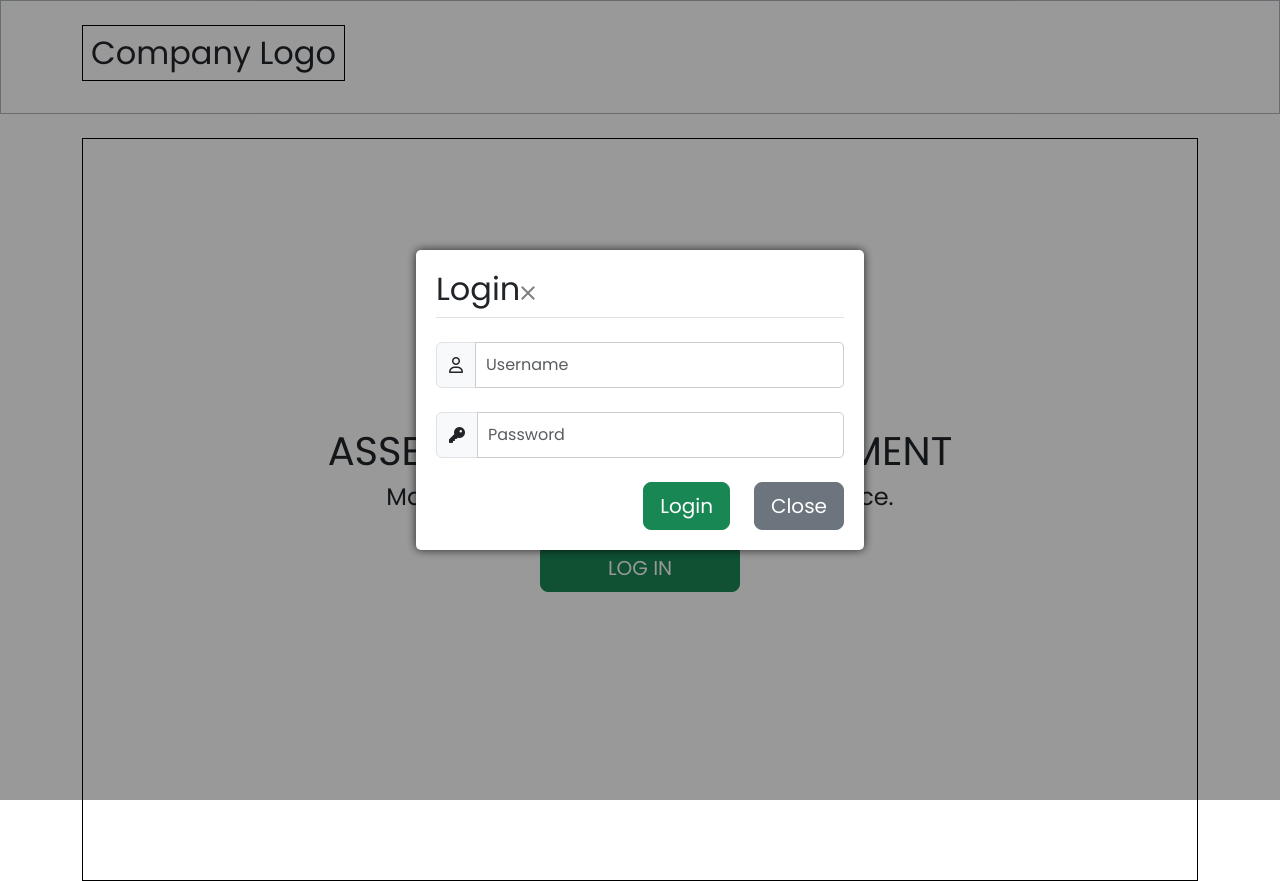
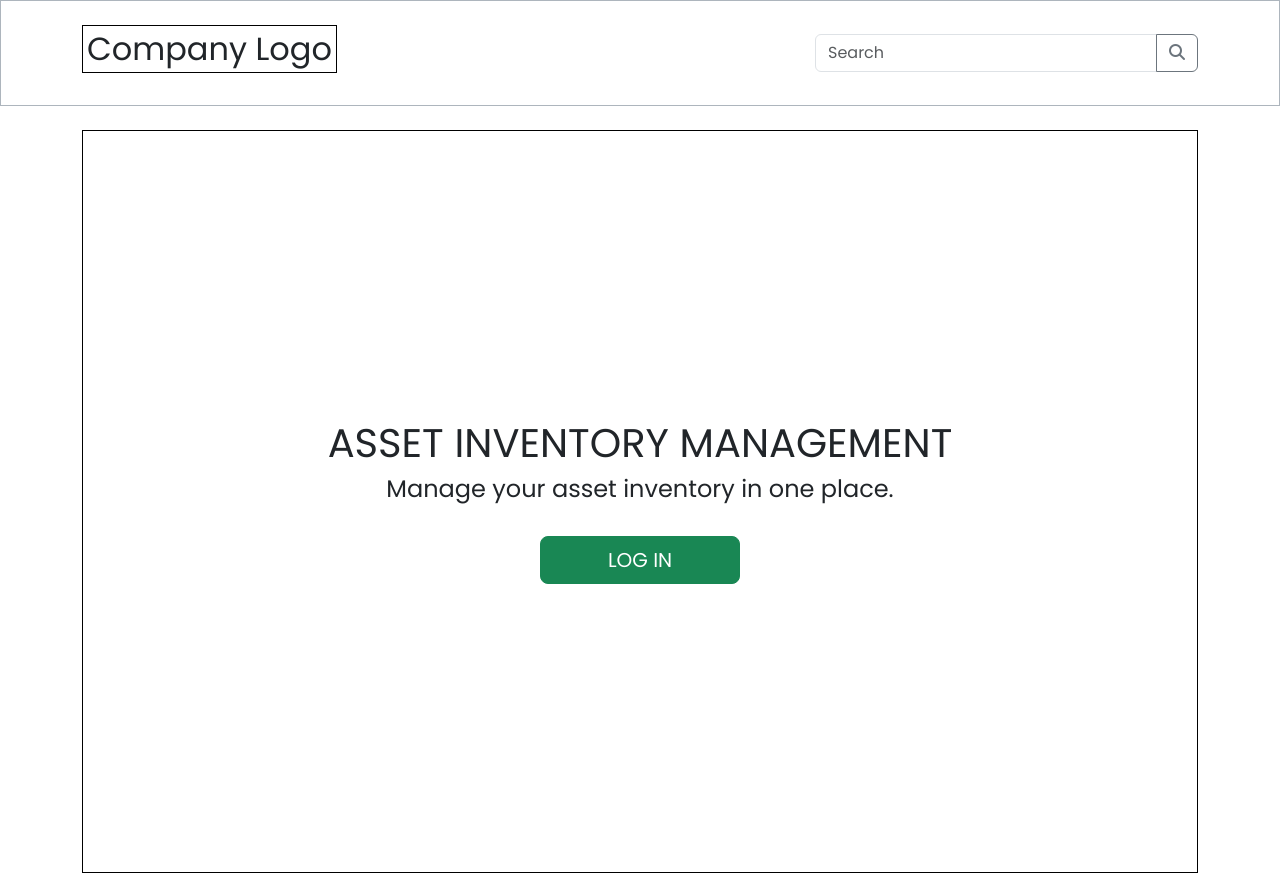
Before and after one commit to Jarabi/aim-frontend, a React (Vite) app: page / in a window 1280 px wide. Built offline with nearby package versions, Linux system fonts and the light colour scheme.

Commit message:
Implemented authentication and user view

```diff
--- a/src/App.jsx
+++ b/src/App.jsx
@@ -2,21 +2,45 @@ import "../src/styles/App.css";
 import "../src/styles/Popup.css";
 import Navbar from "./components/Navbar";
 import LandingPage from "./pages/LandingPage";
-import Login from "./components/Login";
+import AdminView from "./pages/AdminView";
+import ManagerView from "./pages/ManagerView";
+import UserView from "./pages/UserView";
 import { useState } from "react";
 
 function App() {
-  const [showModal, setShowModal] = useState(true);
+  const [isLoggedIn, setIsLoggedIn] = useState(false);
+  const [userData, setUserData] = useState({
+    username: "none",
+    category: "none",
+  });
 
-  function toggleModal() {
-    setShowModal(!showModal);
-  }
+  const loginState = () => {
+    setIsLoggedIn(!isLoggedIn);
+  };
+
+  const heading =
+    userData.category === "user"
+      ? "My Requests"
+      : userData.category === "manager"
+      ? "User Requests"
+      : userData.category === "admin"
+      ? "Asset Requisitions"
+      : "";
 
   return (
     <div>
-      <Navbar />
-      <LandingPage toggleModal={toggleModal} />
-      {showModal ? <Login toggleModal={toggleModal} /> : null}
+      <Navbar heading={heading} />
+      {isLoggedIn ? (
+        userData.category === "user" ? (
+          <UserView user={userData.username} logout={loginState} />
+        ) : userData.category === "manager" ? (
+          <ManagerView user={userData.username} />
+        ) : (
+          <AdminView user={userData.username} />
+        )
+      ) : (
+        <LandingPage updateUserData={setUserData} loginState={loginState} />
+      )}
     </div>
   );
 }
--- a/src/components/Login.jsx
+++ b/src/components/Login.jsx
@@ -3,25 +3,13 @@ import { useState } from "react";
 export default function Login(props) {
   const [username, setUsername] = useState("");
   const [password, setPassword] = useState("");
-  //   const [errorMessages, setErrorMessages] = useState({});
-  const [isSubmitted, setIsSubmitted] = useState(false);
-  const { toggleModal } = props;
+  let { updateUserData, loginState, toggleModal } = props;
 
   const database = [
-    { username: "user1", password: "pass1" },
-    { username: "user2", password: "pass2" },
+    { username: "user1", password: "pass1", category: "user" },
+    { username: "user2", password: "pass2", category: "manager" },
+    { username: "user3", password: "pass3", category: "admin" },
   ];
-
-  //   const errors = {
-  //     INVALID_USER: "Invalid username",
-  //     INVALID_PASSWORD: "Invalid password",
-  //   };
-
-  //   const renderErrorMessage = (name) => {
-  //     name === errorMessages.name && (
-  //       <div className='error'>{errorMessages.message}</div>
-  //     );
-  //   };
 
   const handleLogin = (e) => {
     e.preventDefault();
@@ -40,16 +28,16 @@ export default function Login(props) {
         passwordInput.classList.add("is-invalid");
       } else {
         passwordInput.classList.remove("is-invalid");
-        setIsSubmitted(true);
         toggleModal();
+        loginState();
+        updateUserData({
+          username: userData.username,
+          category: userData.category,
+        });
       }
     } else {
       // User does not exist
       usernameInput.classList.add("is-invalid");
-      //   setErrorMessages({
-      //     name: "INVALID_USER",
-      //     message: errors["INVALID_USER"],
-      //   });
     }
   };
 
@@ -57,7 +45,7 @@ export default function Login(props) {
     <div className='popup'>
       <div className='popup-inner'>
         <div className='modal-header mb-4 border-bottom'>
-          <h2>Login</h2>
+          <h3>Login</h3>
           <button
             type='button'
             className='btn-close'
@@ -71,7 +59,7 @@ export default function Login(props) {
             </span>
             <input
               type='text'
-              className='form-control'
+              className='form-control form-control-sm'
               id='username'
               value={username}
               placeholder='Username'
@@ -88,7 +76,7 @@ export default function Login(props) {
             </span>
             <input
               type='password'
-              className='form-control'
+              className='form-control form-control-sm'
               id='password'
               value={password}
               placeholder='Password'
@@ -99,15 +87,15 @@ export default function Login(props) {
             </div>
           </div>
           <div className='modal-footer'>
-            <button className='btn btn-success btn-lg mx-4' type='submit'>
-              Login
+            <button className='btn btn-success mx-4' type='submit'>
+              LOGIN
             </button>
             <button
-              className='btn btn-secondary btn-lg'
+              className='btn btn-secondary'
               type='button'
               onClick={toggleModal}
             >
-              Close
+              Cancel
             </button>
           </div>
         </form>
--- a/src/components/Navbar.jsx
+++ b/src/components/Navbar.jsx
@@ -1,10 +1,29 @@
 import React from "react";
 
-export default function Navbar() {
+export default function Navbar(props) {
   return (
-    <div className="navbar border border-bottom-1 border-dark-subtle py-4 mb-4">
-      <nav className="container">
-        <h2 className="border border-black p-2">Company Logo</h2>
+    <div className='navbar border border-bottom-1 border-dark-subtle py-4 mb-4'>
+      <nav className='container'>
+        <h2 className='border border-black p-1'>Company Logo</h2>
+        <h2>{props.heading}</h2>
+        <div className='search'>
+          <div className='input-group'>
+            <input
+              type='text'
+              className='form-control'
+              placeholder='Search'
+              aria-label="Recipient's username"
+              aria-describedby='search'
+            />
+            <button
+              className='btn btn-outline-secondary'
+              type='button'
+              id='search'
+            >
+              <i className='fa-solid fa-magnifying-glass'></i>
+            </button>
+          </div>
+        </div>
       </nav>
     </div>
   );
--- /dev/null
+++ b/src/pages/AdminView.jsx
@@ -0,0 +1,3 @@
+export default function AdminView() {
+  return <h1>Admin view</h1>;
+}
--- a/src/pages/LandingPage.jsx
+++ b/src/pages/LandingPage.jsx
@@ -1,7 +1,15 @@
+import { useState } from "react";
+import Login from "../components/Login";
+
 export default function LandingPage(props) {
-  const { toggleModal } = props;
+  const [showModal, setShowModal] = useState(false);
+  const { updateUserData, loginState } = props;
 
+  function toggleModal() {
+    setShowModal(!showModal);
+  }
   return (
+    <>
       <div className='container'>
         <div className='landing border border-black'>
           <h1>ASSET INVENTORY MANAGEMENT</h1>
@@ -11,5 +19,13 @@ export default function LandingPage(props) {
           </button>
         </div>
       </div>
+      {showModal ? (
+        <Login
+          updateUserData={updateUserData}
+          loginState={loginState}
+          toggleModal={toggleModal}
+        />
+      ) : null}
+    </>
   );
 }
--- /dev/null
+++ b/src/pages/ManagerView.jsx
@@ -0,0 +1,3 @@
+export default function ManagerView() {
+  return <h1>Manager view</h1>;
+}
--- /dev/null
+++ b/src/pages/UserView.jsx
@@ -0,0 +1,64 @@
+export default function UserView(props) {
+  const { user, logout } = props;
+  return (
+    <>
+      <div className='container'>
+        <div className='d-flex justify-content-end'>
+          <h6>
+            <span className='badge text-bg-primary'>{user}</span>
+          </h6>
+          &nbsp;&middot;&nbsp;
+          <div className='logout'>
+            <i onClick={logout} className='fa-solid fa-right-from-bracket'></i>
+          </div>
+        </div>
+        <div className='border'>
+          <table className='table table-hover fs-6'>
+            <thead>
+              <tr>
+                <th scope='col'>REQUEST</th>
+                <th scope='col'>JUSTIFICATION</th>
+                <th scope='col'>CREATED</th>
+                <th scope='col'>STATUS</th>
+                <th scope='col'>APPROVER</th>
+                <th scope='col'>ACTION</th>
+              </tr>
+            </thead>
+            <tbody>
+              <tr>
+                <td scope='row'>New laptop</td>
+                <td>Replacement for faulty laptop</td>
+                <td>25-Aug-2023</td>
+                <td>Approved</td>
+                <td>John Mwangi</td>
+                <td>
+                  <a href='#'>View</a>
+                </td>
+              </tr>
+              <tr>
+                <td scope='row'>New laptop</td>
+                <td>Replacement for faulty laptop</td>
+                <td>25-Aug-2023</td>
+                <td>Approved</td>
+                <td>John Mwangi</td>
+                <td>
+                  <a href='#'>View</a>
+                </td>
+              </tr>
+              <tr>
+                <td scope='row'>New laptop</td>
+                <td>Replacement for faulty laptop</td>
+                <td>25-Aug-2023</td>
+                <td>Pending approval</td>
+                <td>-</td>
+                <td>
+                  <a href='#'>View</a>
+                </td>
+              </tr>
+            </tbody>
+          </table>
+        </div>
+      </div>
+    </>
+  );
+}
--- a/src/styles/App.css
+++ b/src/styles/App.css
@@ -12,3 +12,12 @@
 .landing > button {
     width: 200px;
 }
+
+.logout > i {
+    cursor: pointer;
+    transition: ease-in-out;
+}
+
+.logout > i:hover {
+    color: #dc3545;
+}
```
Lines whose indentation alone changed are shown as unchanged.
